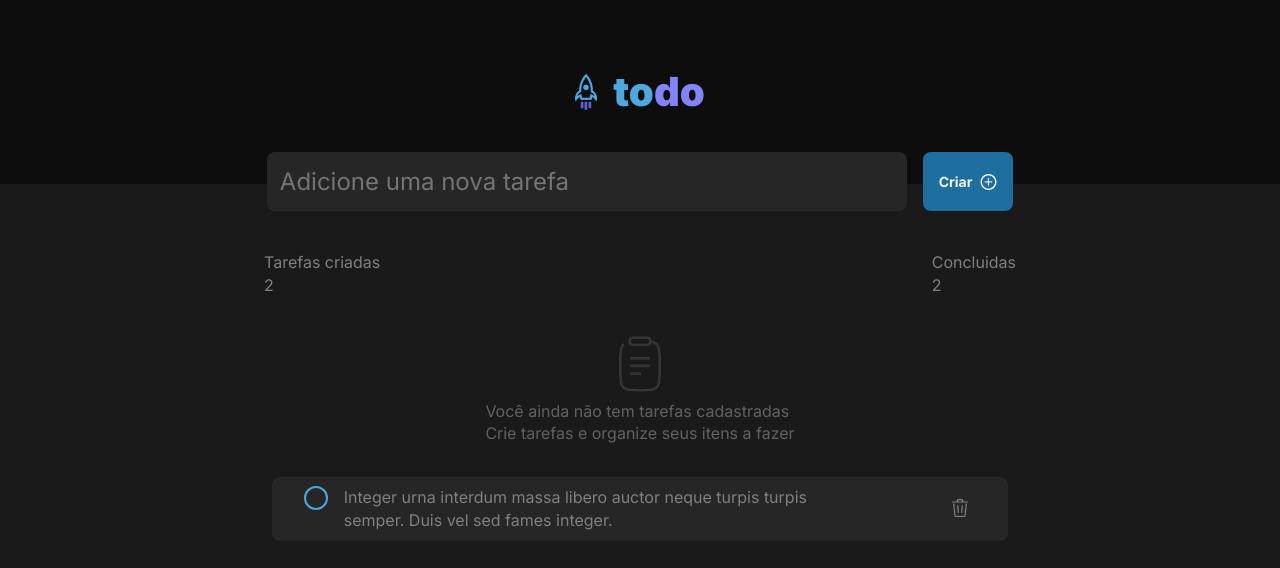
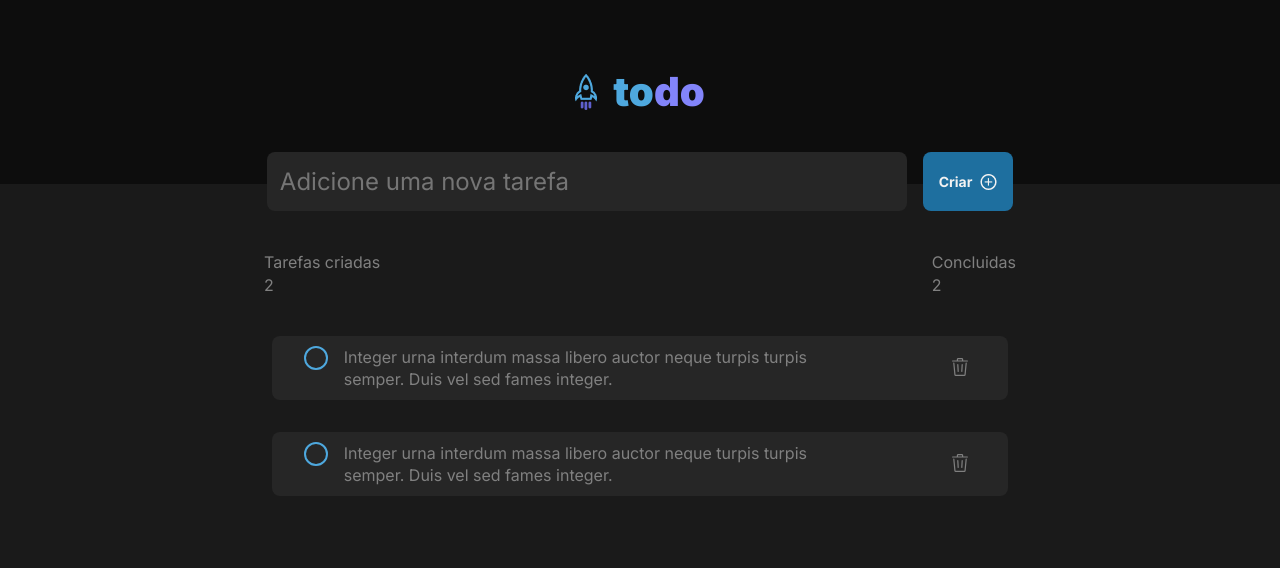
Before and after one commit to iuryescano/toDoListJsx, a React (Vite) app: page / in a window 1280 px wide. Shown: the top 568 px of the page. Built offline with nearby package versions, Linux system fonts and the light colour scheme.

Commit message:
:sparkles: feat: Addoing .map for adding tasks

```diff
--- a/src/components/Task.jsx
+++ b/src/components/Task.jsx
@@ -1,14 +1,22 @@
 import styles from './Task.module.css';
 import { GoTrash } from "react-icons/go";
+import { useState } from 'react';
 
 export function Task ({title}) {
+  const [isSublined, setSublinedText] = useState(false);
+
+  const handleSublineText = () => {
+//console.log(!isSublined); //significa que o texto não está sublinhado retorna true
+//console.log(isSublined); //significa que o texto está sublinhado retorna false
+    setSublinedText(!isSublined);//se o texto não estiver sublinhado, ele sublinha, se estiver sublinhado, ele desfaz a sublinha
+  }
 
   return (
     <div className={styles.Task}>
       <div className={styles.Content}>
-        <input type="checkbox" id="checkbox" className={styles.checkbox} />
+        <input type="checkbox" id="checkbox" className={styles.checkbox} onClick={handleSublineText}/>
         <label htmlFor="checkbox" className={styles.checkboxLabel}></label>
-        <p>{title}</p>
+        <p className={isSublined ? styles.sublined : ''}>{title}</p>
       </div>
       <button className={styles.removeButton}>
         <GoTrash />
--- a/src/components/Task.module.css
+++ b/src/components/Task.module.css
@@ -73,3 +73,8 @@
   transition: 0.1s;
   fill: var(--danger); /* Muda a cor do ícone ao passar o mouse */
 }
+
+
+.sublined {
+  text-decoration: line-through;
+}
--- a/src/pages/App.tsx
+++ b/src/pages/App.tsx
@@ -3,10 +3,13 @@ import './App.css'
 import rocketImage from '../assets/rocket.png'
 import addon from '../assets/addon.png'
 import clipboard from '../assets/Clipboard.png'
-import { Task } from '../components/Task.jsx'
+import { Task } from '../components/Task'
 
 function App() {
-  const [count, setCount] = useState(0)
+  const tasks = [
+    {id: 1, text: "Integer urna interdum massa libero auctor neque turpis turpis semper. Duis vel sed fames integer."},
+    {id: 2, text: "Integer urna interdum massa libero auctor neque turpis turpis semper. Duis vel sed fames integer."}
+  ];
 
   return (
     <>
@@ -30,19 +33,27 @@ function App() {
           </div>
           <div className='content'>
             <div className='titles'>
-              <p>Tarefas criadas <p>2</p></p>
-              <p>Concluidas <p>2</p></p>
+              <div>
+                <p>Tarefas criadas </p><p>2</p>
+              </div>
+              <div>
+                <p>Concluidas </p><p>2</p>
+              </div>
             </div>
+            {tasks.length === 0 ? (
+              <div className='empty'>
 
-            <div className='empty'>
-
-              <img src={clipboard} alt="clipboard"></img>
-              <p>Você ainda não tem tarefas cadastradas <br/>
-              Crie tarefas e organize seus itens a fazer</p>
+                <img src={clipboard} alt="clipboard"></img>
+                <p>Você ainda não tem tarefas cadastradas <br/>
+                Crie tarefas e organize seus itens a fazer</p>
+              </div>
+              ) : (
+                  tasks.map((task) => (
+                    <Task key={task.id} title={task.text} />
+                  ))
+              )
+            }
             </div>
-
-            <Task title={"Integer urna interdum massa libero auctor neque turpis turpis semper. Duis vel sed fames integer."}></Task>
-          </div>
         </main>
       </div>
     </>
```
